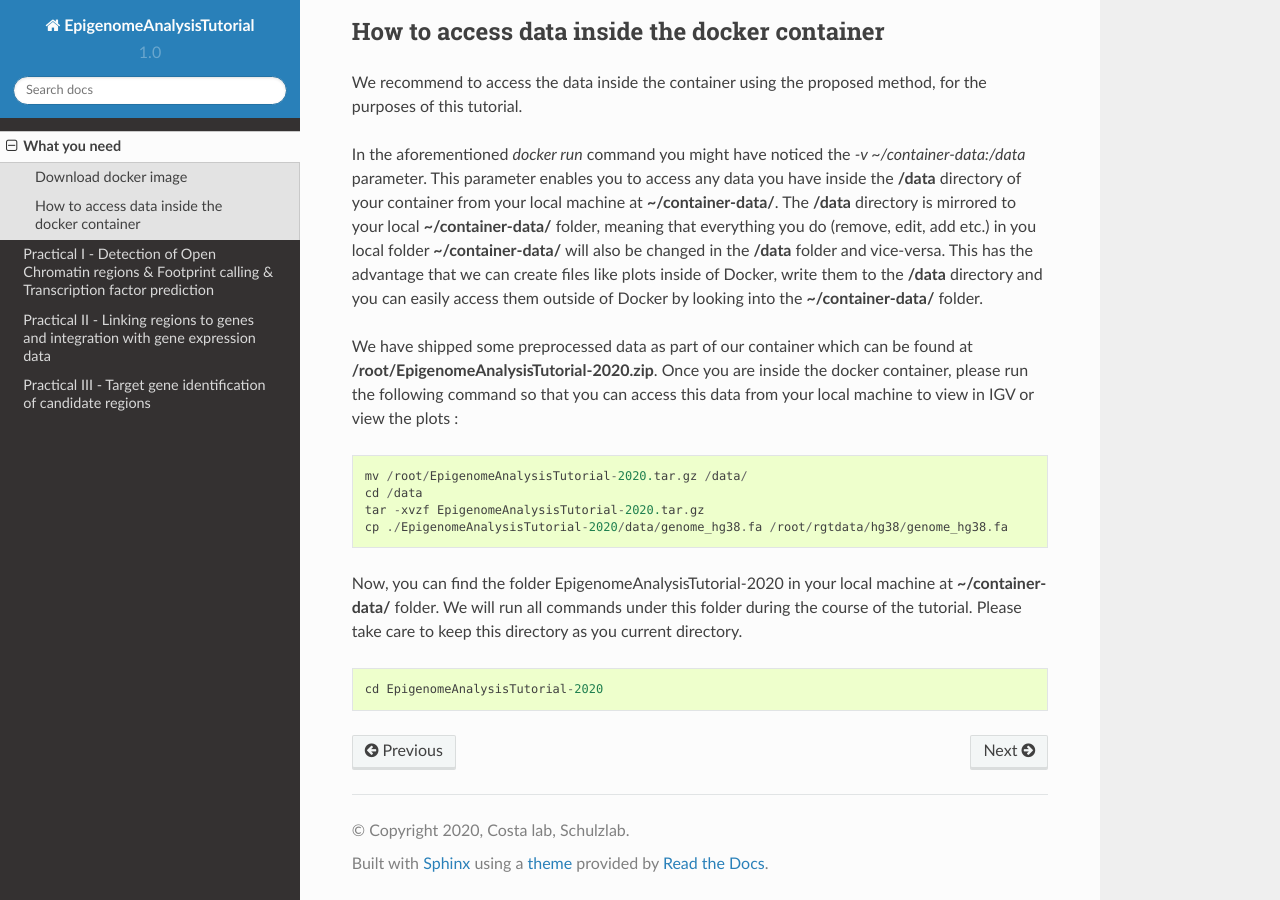
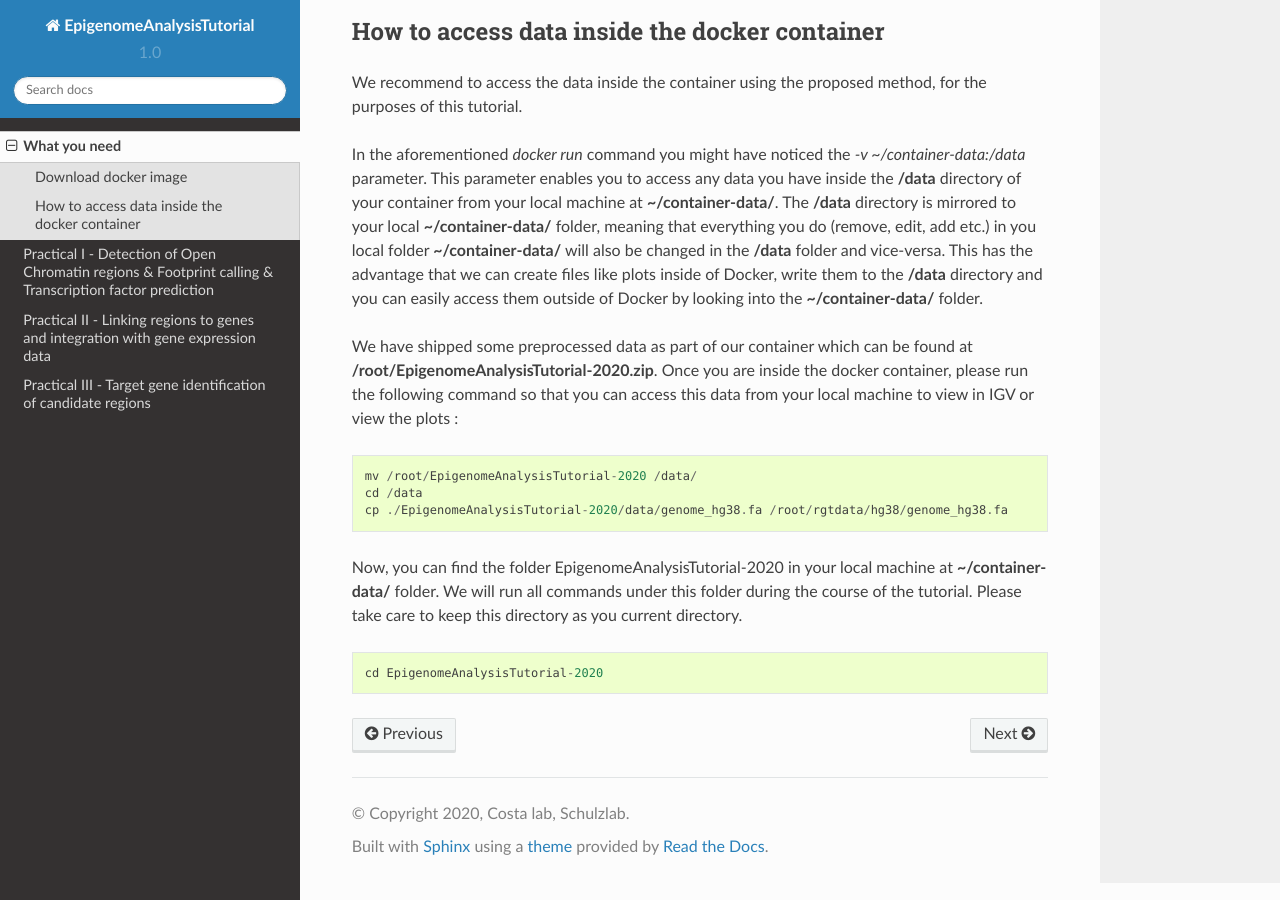
Before and after one commit to SchulzLab/EpigenomeAnalysisTutorial-2020, a Sphinx documentation site: the page built from docs/Installation.rst, in a window 1280 px wide and 900 px high, scrolled down 807 px. Built offline with Sphinx 7.4.7 and the Read the Docs theme 2.0.0, drawn with Linux system fonts in a browser that asks for light colours.

Commit message:
Update Installation.rst

```diff
--- a/docs/Installation.rst
+++ b/docs/Installation.rst
@@ -37,9 +37,8 @@ This parameter enables you to access any data you have inside the **/data** dire
 We have shipped some preprocessed data as part of our container which can be found at **/root/EpigenomeAnalysisTutorial-2020.zip**.
 Once you are inside the docker container, please run the following command so that you can access this data from your local machine to view in IGV or view the plots : ::
 
-   mv /root/EpigenomeAnalysisTutorial-2020.tar.gz /data/
+   mv /root/EpigenomeAnalysisTutorial-2020 /data/
    cd /data
-   tar -xvzf EpigenomeAnalysisTutorial-2020.tar.gz
    cp ./EpigenomeAnalysisTutorial-2020/data/genome_hg38.fa /root/rgtdata/hg38/genome_hg38.fa
 
 Now, you can find the folder EpigenomeAnalysisTutorial-2020 in your local machine at **~/container-data/** folder. We will run all commands under this folder during the course of the tutorial. Please take care to keep this directory as you current directory.
```
